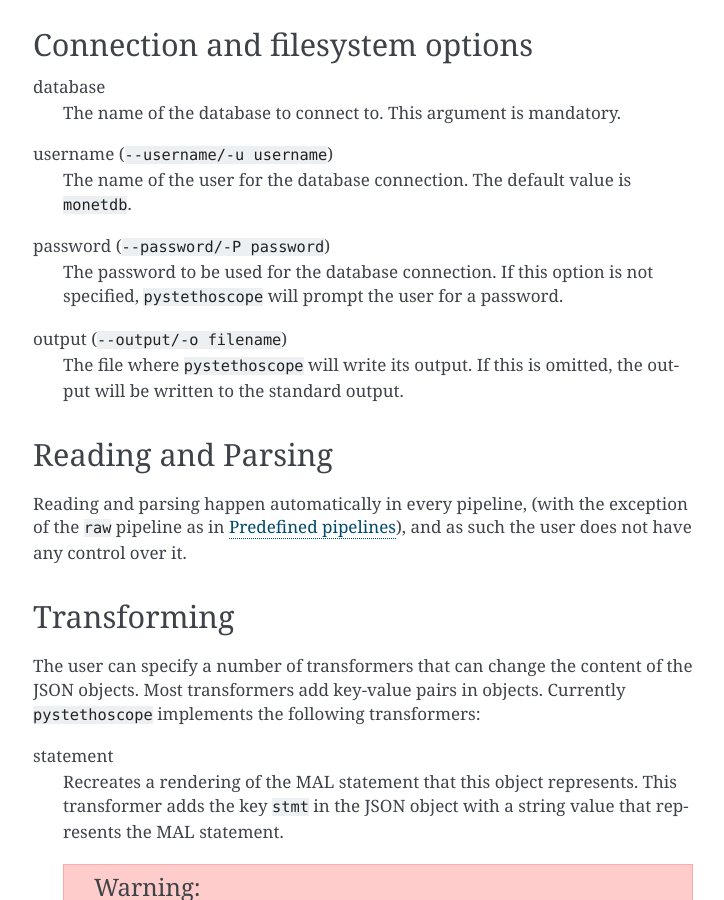
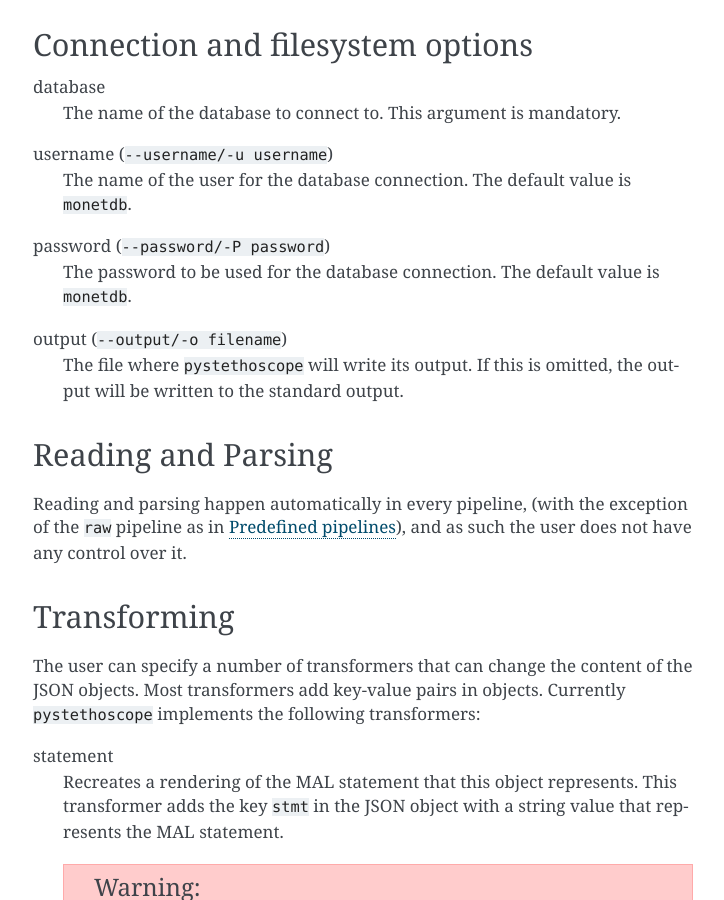
Before and after one commit to MonetDBSolutions/monetdb-stethoscope, a Sphinx documentation site: the page built from docs/source/usage.rst, in a window 1280 px wide and 900 px high, scrolled down 503 px. Shown: the whole window, without its empty margins (387-1111 px from the left). Built offline with Sphinx 7.4.7, drawn with Linux system fonts in a browser that asks for light colours.

Commit message:
More updates to documentation

```diff
--- a/docs/source/usage.rst
+++ b/docs/source/usage.rst
@@ -25,13 +25,15 @@
 
 database
    The name of the database to connect to. This argument is mandatory.
+
 username (``--username/-u username``)
    The name of the user for the database connection. The default value
    is ``monetdb``.
+
 password (``--password/-P password``)
-   The password to be used for the database connection. If this option
-   is not specified, ``pystethoscope`` will prompt the user for a
-   password.
+   The password to be used for the database connection. The default value
+   is ``monetdb``.
+
 output (``--output/-o filename``)
    The file where ``pystethoscope`` will write its output. If this is omitted,
    the output will be written to the standard output.
```
